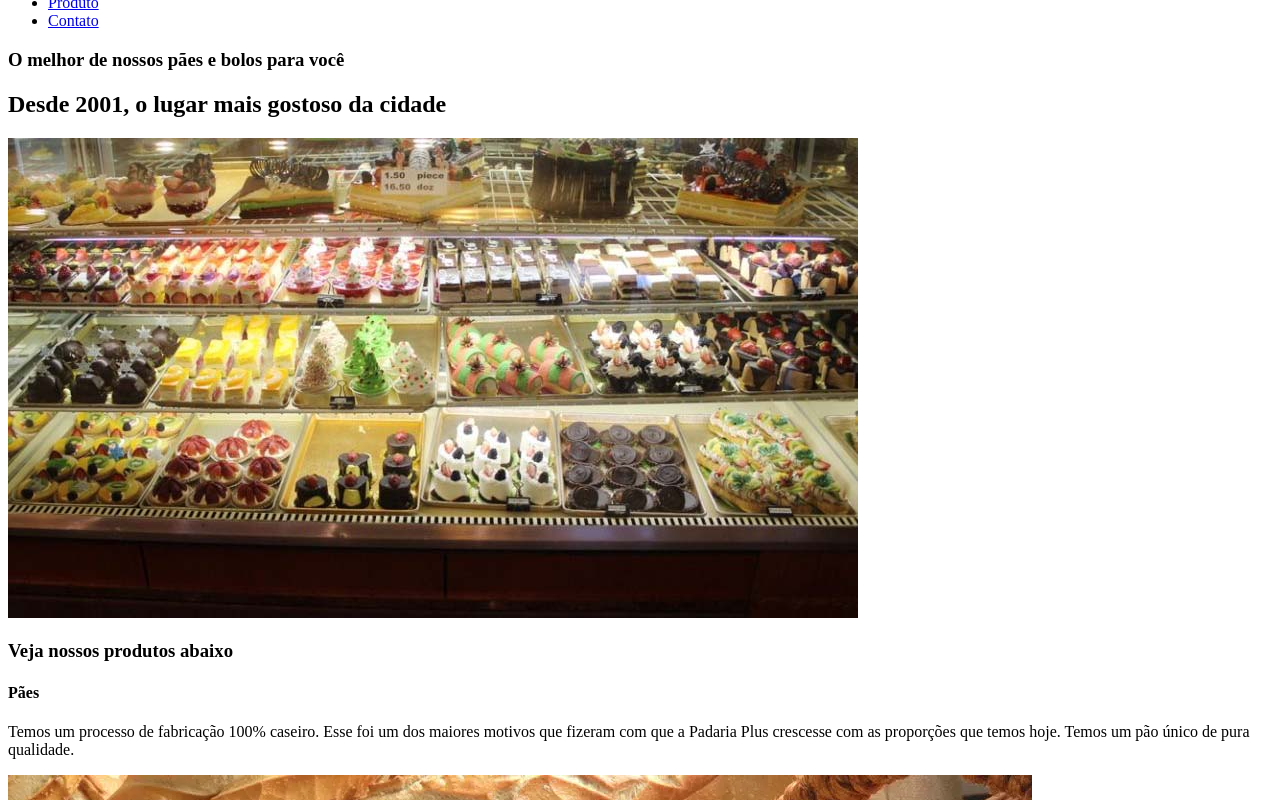
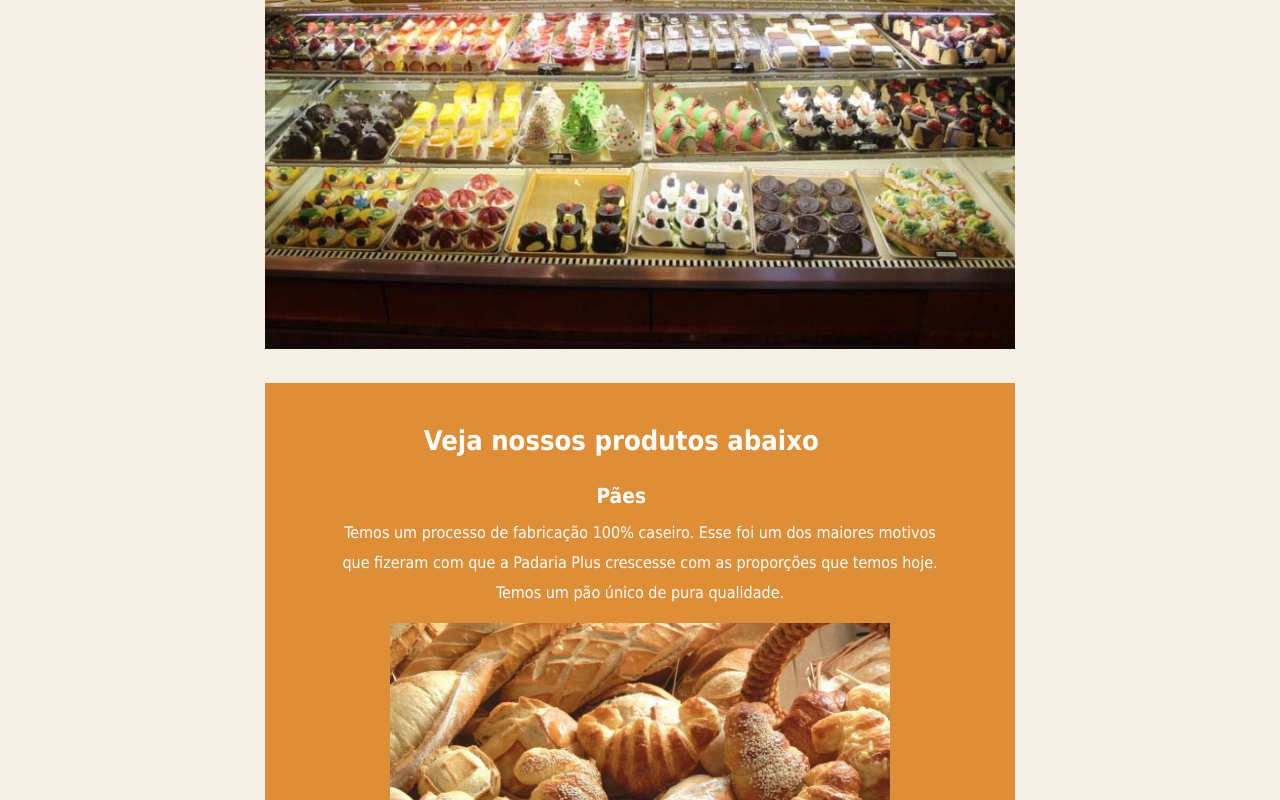
Before and after one commit to dev-jefferson-lopes/projeto-05-html-css, a plain HTML site: page index.html in a window 1280 px wide. Shown: the part 520-1320 px from the top of the page. Drawn offline with Linux system fonts and the light colour scheme.

Commit message:
Introduzindo o estilo CSS

```diff
--- /dev/null
+++ b/assets/css/style.css
@@ -0,0 +1,107 @@
+* {
+    list-style: none;
+}
+
+body {
+    background-color: #f4f0e5;
+    font-family: Tahoma;
+    text-align: center;
+}
+
+.header-content,
+.main-content,
+.footer-content {
+    width: 100%;
+    max-width: 750px;
+    margin: 30px auto;
+}
+
+/* topo com menu */
+.header-content {
+    text-align: center;
+    border-bottom: 1px solid #de8e37;
+    padding-bottom: 10px;
+}
+
+.header-content img {
+    width: 200px;
+}
+
+.header-content nav ul {
+    display: flex;
+    justify-content: center;
+}
+
+.header-content nav ul li a {
+    margin: 0 20px;
+    color: #542f0c;
+}
+
+
+/* conteudo main */
+/* sobre */
+.main-content img {
+    width: 100%;
+}
+
+#sobre h1 {
+    font-size: 1.75em;
+    margin: 0;
+}
+
+#sobre h2 {
+    font-weight: normal;
+    color: #de8e37;
+    margin: 10px auto 20px;
+}
+
+
+/* produto */
+#produto {
+    width: 100%;
+    background-color: #de8e37;
+    padding: 15px 0;
+    color: #fff;
+    margin: 30px auto;
+}
+
+#produto h3, #produto h4, #produto p{
+    width: 95%;
+}
+
+#produto h3 {
+    font-size: 1.7em;
+}
+
+#produto h4 {
+    font-size: 1.3em;
+    margin-bottom: 10px;
+}
+
+#produto p {
+    max-width: 600px;
+    margin: 0 auto 15px;
+    line-height: 30px;
+}
+
+#produto img {
+    max-width: 500px;
+}
+
+/* footer contato */
+.footer-content ul{
+    margin-top: 25px;
+    padding: 0;
+}
+
+.footer-content ul ul{
+    margin-top: 10px;
+}
+
+.footer-content ul ul li{
+    padding: 4px 0;
+}
+
+span{
+    font-weight: bold;
+}
--- a/index.html
+++ b/index.html
@@ -5,13 +5,13 @@
     <meta charset="UTF-8">
     <meta http-equiv="X-UA-Compatible" content="IE=edge">
     <meta name="viewport" content="width=device-width, initial-scale=1.0">
-    <link rel="stylesheet" href="style.css">
+    <link rel="stylesheet" href="assets/css/style.css">
     <title>Padaria Plus</title>
 </head>
 
 <body>
     <header>
-        <div>
+        <div class="header-content">
             <img src="assets/img/logo.png" alt="Logo marca Padaria Plus" title="Logo marca Padaria Plus">
             <nav>
                 <ul>
@@ -24,7 +24,7 @@
     </header>
 
     <main>
-        <section>
+        <section class="main-content">
             <article id="sobre">
                 <h1>O melhor de nossos pães e bolos para você</h1>
                 <h2>Desde 2001, o lugar mais gostoso da cidade</h2>
@@ -46,7 +46,7 @@
     </main>
 
     <footer id="contato">
-        <div>
+        <div class="footer-content">
             <h3>Contato</h3>
             <p>Estamos localizados na Avenida Santos Agoz Nº 456</p>
             <p>Nosso telefone: <span>(99) 99999-9999</span></p>
```
Also changed, not shown: assets/img/pagina.png (added), 1 other file.
